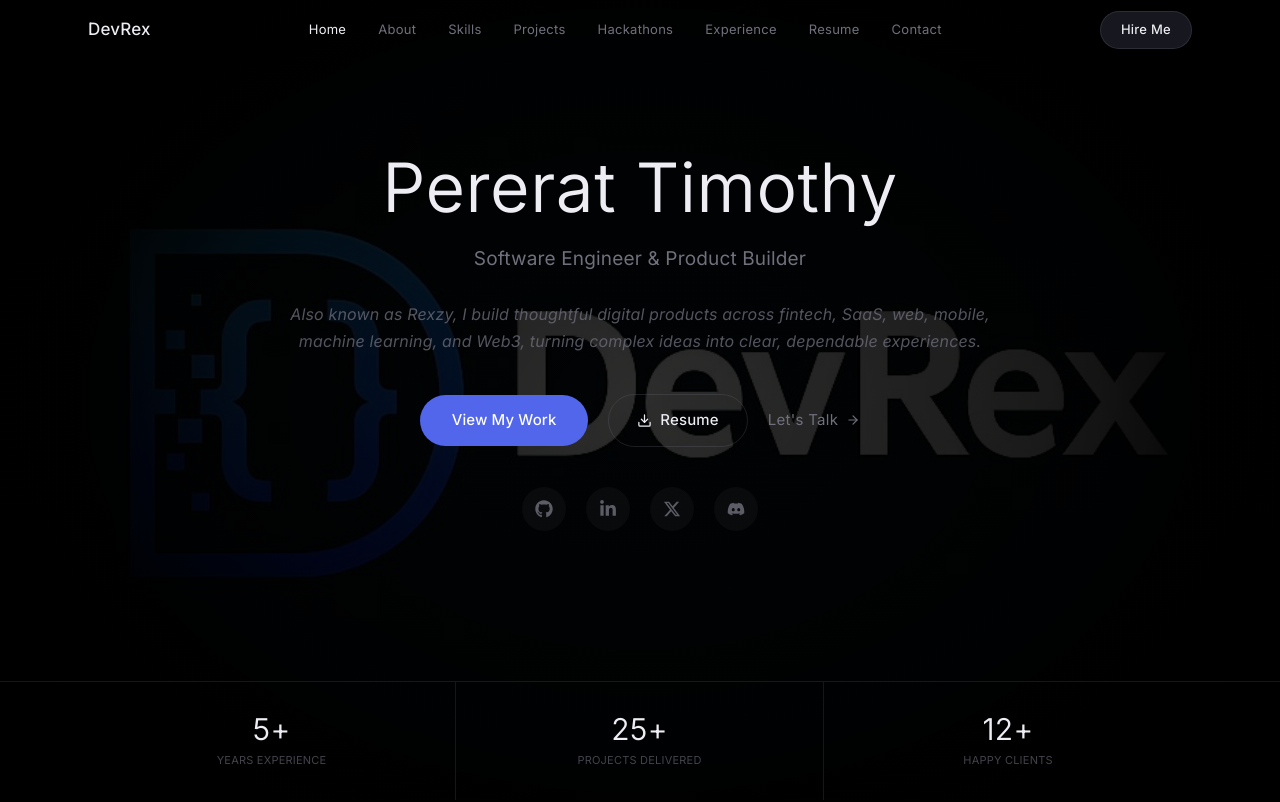
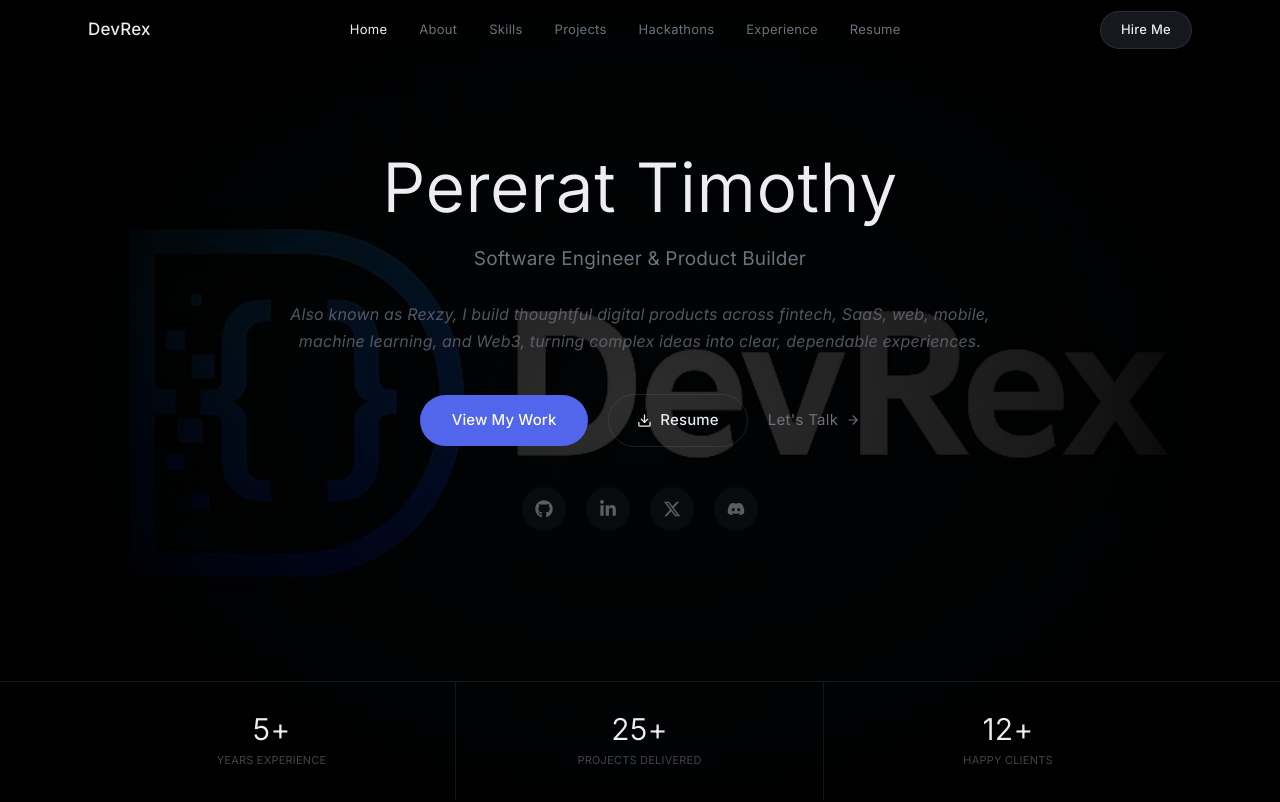
Before and after one commit to Rexzy2005/myporfolio, a React (Vite) app: page / in a window 1280 px wide. Shown: the top 802 px of the page. Built offline with nearby package versions, Linux system fonts and the light colour scheme.

Commit message:
navbar fixed

```diff
--- a/src/data/constants.ts
+++ b/src/data/constants.ts
@@ -6,7 +6,6 @@ export const navLinks = [
   { name: 'Hackathons', href: '#hackathons' },
   { name: 'Experience', href: '#experience' },
   { name: 'Resume', href: '#resume' },
-  { name: 'Contact', href: '#contact' },
 ];
 
 export const socialLinks = {
```
